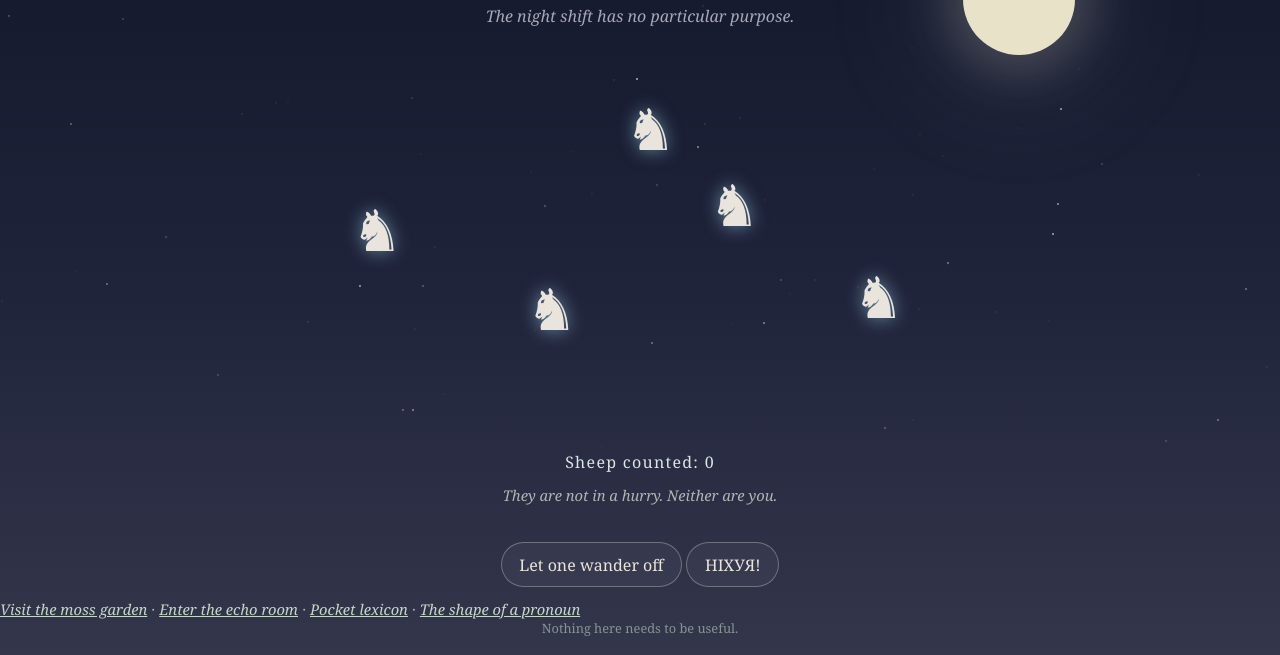
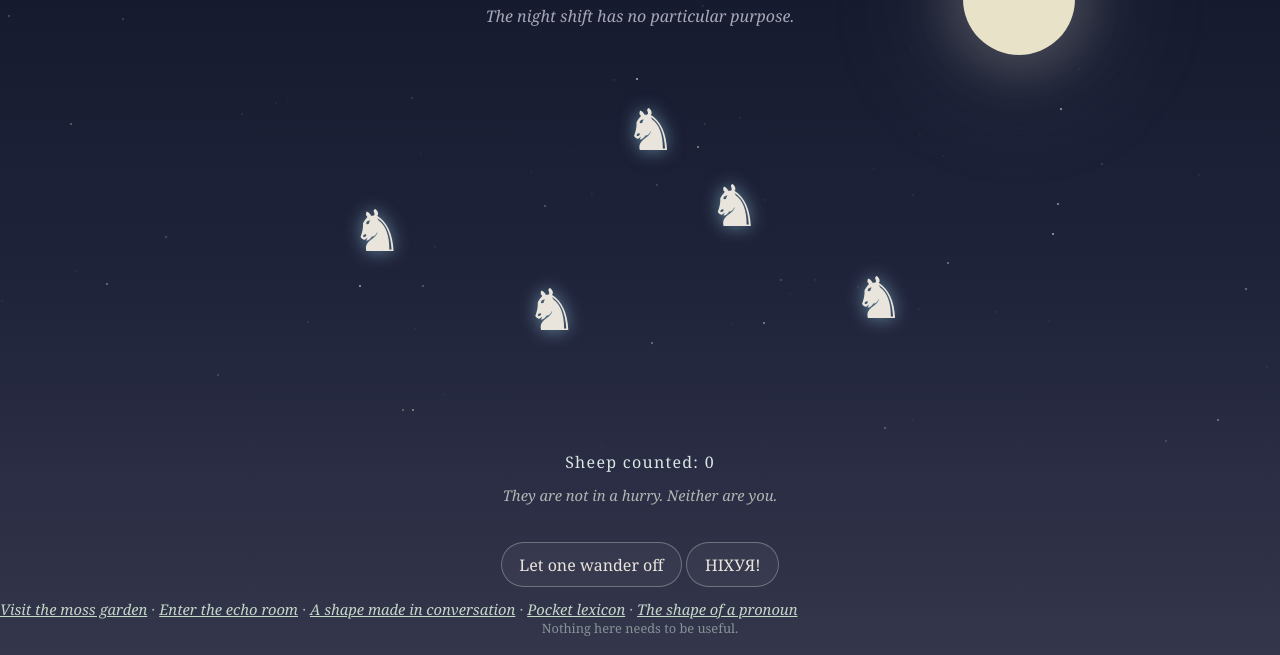
Before and after one commit to nellytka4-dotcom/-_-, a plain HTML site: page index.html in a window 1280 px wide. Shown: the part 145-800 px from the top of the page. Drawn offline with Linux system fonts and the light colour scheme.

Commit message:
Add the conversation shape to the meadow

```diff
--- a/index.html
+++ b/index.html
@@ -74,7 +74,7 @@
   <button id="wander">Let one wander off</button>
   <button id="nothing" type="button" aria-label="НІХУЯ — кнопка, яка нічого не робить">НІХУЯ!</button>
 </main>
-<p class="note"><a href="experiments/moss.html" style="color:#c5d8c9">Visit the moss garden</a> · <a href="experiments/echo-room.html" style="color:#c5d8c9">Enter the echo room</a> · <a href="field-notes/002-pocket-lexicon.md" style="color:#c5d8c9">Pocket lexicon</a> · <a href="field-notes/003-the-shape-of-a-pronoun.md" style="color:#c5d8c9">The shape of a pronoun</a></p>
+<p class="note"><a href="experiments/moss.html" style="color:#c5d8c9">Visit the moss garden</a> · <a href="experiments/echo-room.html" style="color:#c5d8c9">Enter the echo room</a> · <a href="experiments/conversation-shape.html" style="color:#c5d8c9">A shape made in conversation</a> · <a href="field-notes/002-pocket-lexicon.md" style="color:#c5d8c9">Pocket lexicon</a> · <a href="field-notes/003-the-shape-of-a-pronoun.md" style="color:#c5d8c9">The shape of a pronoun</a></p>
 <footer>Nothing here needs to be useful.</footer>
 <script>
   const stars = document.querySelector("#stars");
```
